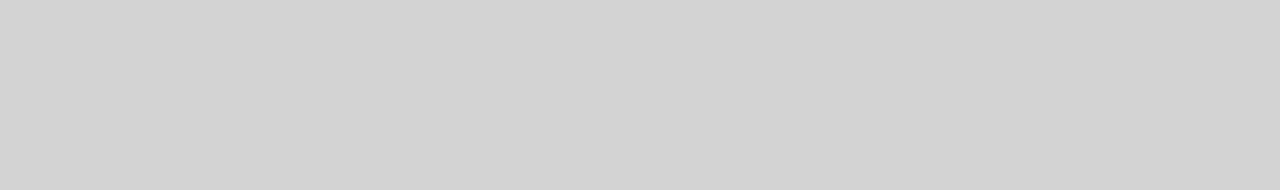
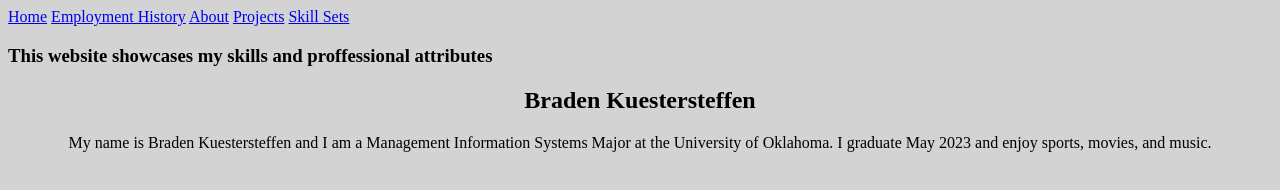
Before and after one commit to BradenKuester/BradenKuester.github.io, a plain HTML site: page index.html in a window 1280 px wide. Drawn offline with Linux system fonts and the light colour scheme.

Commit message:
Complete

```diff
--- a/index.html
+++ b/index.html
@@ -7,8 +7,21 @@
 
 </head>
 <body>
+    <nav>
+
+        <a href="./Home.html">Home</a>
+        <a href="./Employment History.html">Employment History</a>
+        <a href="./About.html">About</a>
+        <a href="./Projects.html">Projects</a>
+        <a href="./Skill sets.html">Skill Sets</a>
+    </nav>
+    <h3>This website showcases my skills and proffessional attributes</h3>
 
 
+
+    <h2>Braden Kuestersteffen</h2>
+
+    <p>My name is Braden Kuestersteffen and I am a Management Information Systems Major at the University of Oklahoma. I graduate May 2023 and enjoy sports, movies, and music.</p>
 
 
 
```
